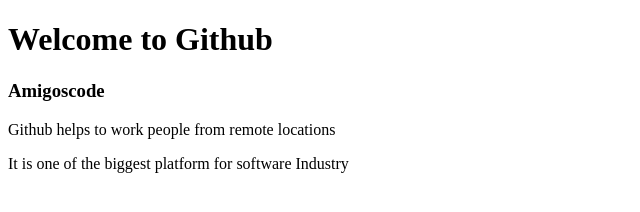
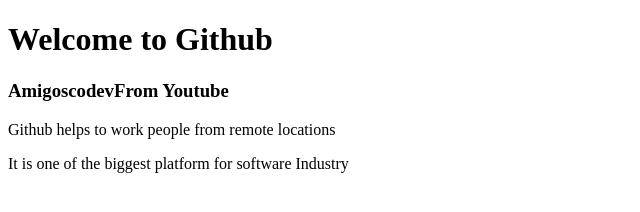
Before and after one commit to sivareddyvenna12/learning-git, a plain HTML site: page index.html in a window 1280 px wide. Shown: the whole page, without its empty margins (0-640 px from the left). Drawn offline with Linux system fonts and the light colour scheme.

Commit message:
edited amigoscode text in index.html

```diff
--- a/index.html
+++ b/index.html
@@ -8,7 +8,7 @@
 <body>
 
     <h1>Welcome to Github</h1>
-    <h3>Amigoscode</h3>
+    <h3>AmigoscodevFrom Youtube</h3>
     <p>Github helps to work people from remote locations</p>
     <p>It is one of the biggest platform for software Industry</p>
 
```
